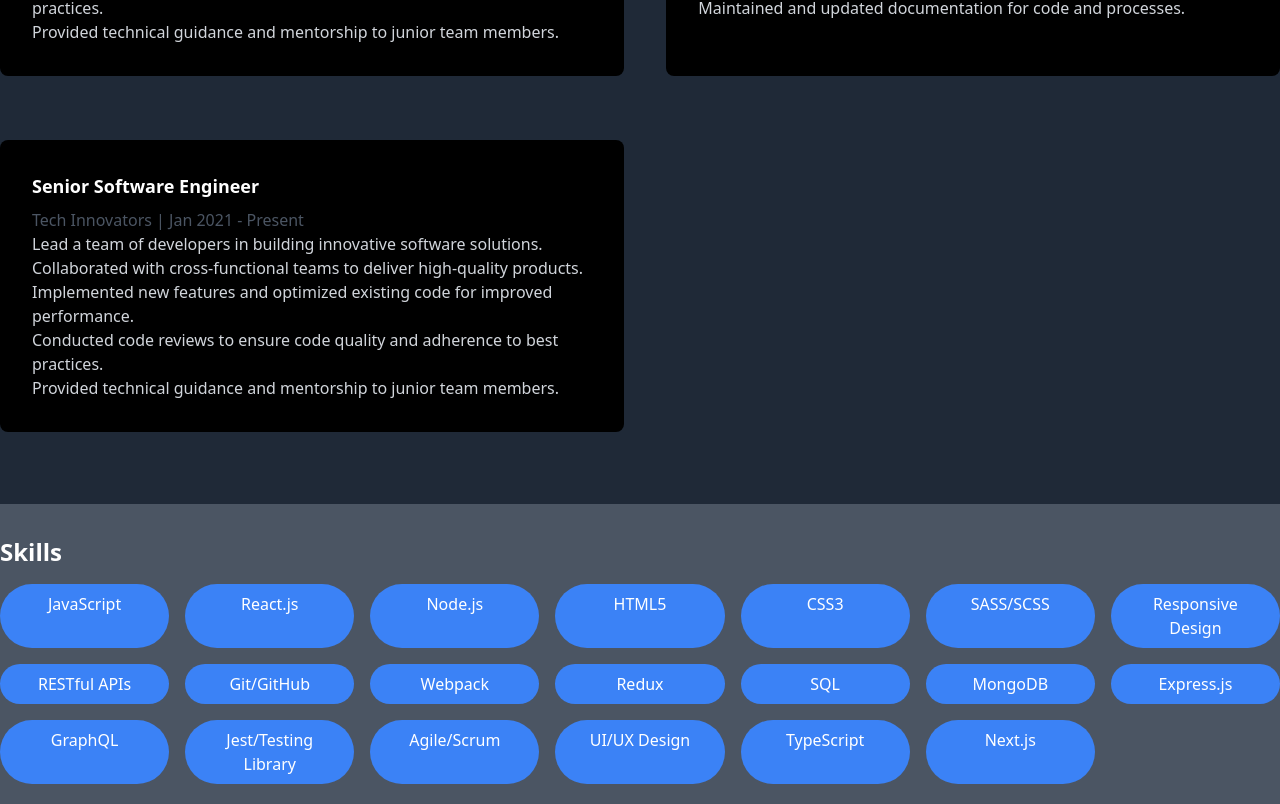
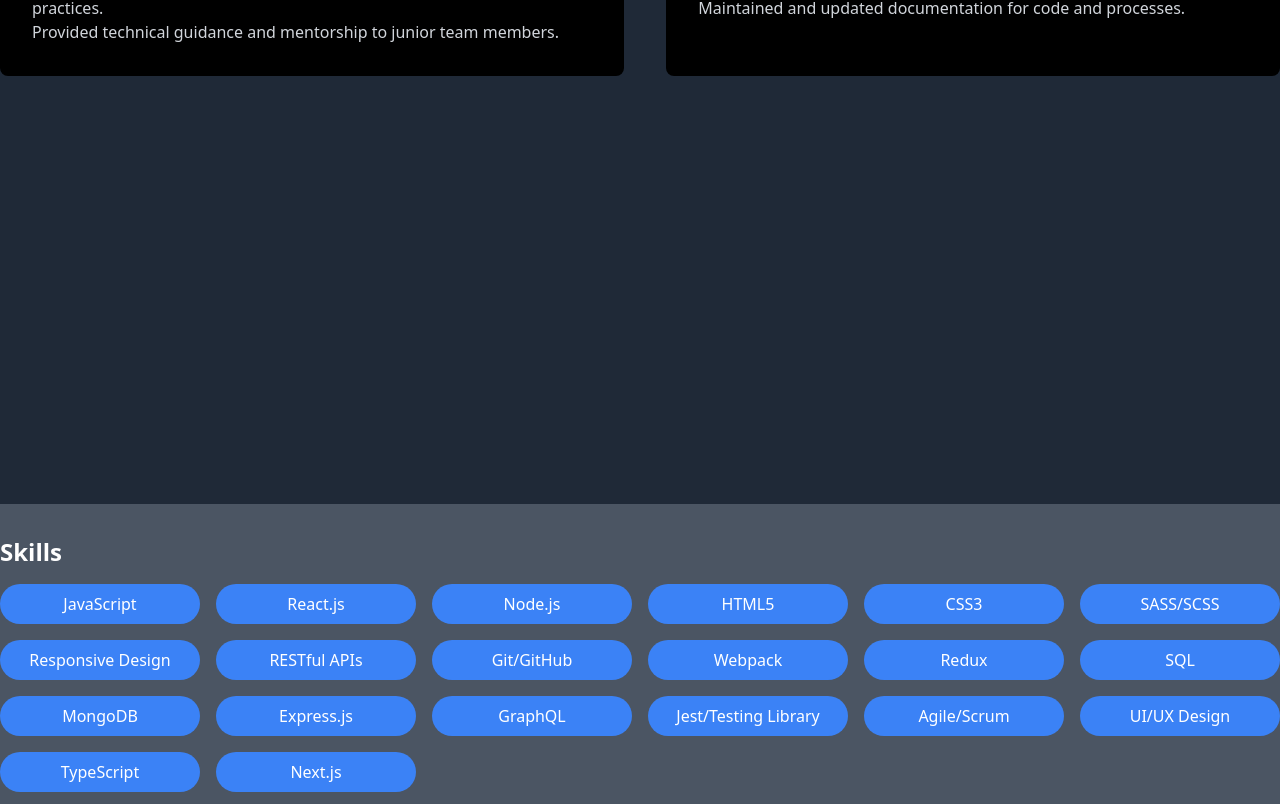
Before and after one commit to dpgaire/my-portfolio, a Next.js app: page / in a window 1280 px wide. Shown: the part 1096-1900 px from the top of the page. Built offline with nearby package versions, Linux system fonts and the light colour scheme.

Commit message:
footer-layout-update

```diff
--- a/components/Contact.jsx
+++ b/components/Contact.jsx
@@ -40,7 +40,7 @@ const Contact = () => {
 
         {/* Footer Section with Social Icons */}
         <div className="mt-8 text-center h-full">
-          <p className="text-gray-600">Connect with me on social media:</p>
+          <p className="text-gray-600">Connect with me on social media</p>
           <div className="flex justify-center mt-4">
             {/* LinkedIn Link */}
             <a href="https://www.linkedin.com/in/your-linkedin-profile" target="_blank" rel="noopener noreferrer" className="mx-4 text-gray-600 hover:text-blue-500 transition duration-300">
@@ -48,7 +48,7 @@ const Contact = () => {
             </a>
 
             {/* GitHub Link */}
-            <a href="https://github.com/your-github-username" target="_blank" rel="noopener noreferrer" className="mx-4 text-gray-600 hover:text-gray-800 transition duration-300">
+            <a href="https://github.com/your-github-username" target="_blank" rel="noopener noreferrer" className="mx-4 text-gray-600 hover:text-blue-400 transition duration-300">
               GitHub
             </a>
 
--- a/components/Experiences.jsx
+++ b/components/Experiences.jsx
@@ -28,18 +28,18 @@ const Experience = () => {
         'Maintained and updated documentation for code and processes.',
       ],
     },
-    {
-      company: 'Tech Innovators',
-      jobTitle: 'Senior Software Engineer',
-      duration: 'Jan 2021 - Present',
-      responsibilities: [
-        'Lead a team of developers in building innovative software solutions.',
-        'Collaborated with cross-functional teams to deliver high-quality products.',
-        'Implemented new features and optimized existing code for improved performance.',
-        'Conducted code reviews to ensure code quality and adherence to best practices.',
-        'Provided technical guidance and mentorship to junior team members.',
-      ],
-    },
+    // {
+    //   company: 'Tech Innovators',
+    //   jobTitle: 'Senior Software Engineer',
+    //   duration: 'Jan 2021 - Present',
+    //   responsibilities: [
+    //     'Lead a team of developers in building innovative software solutions.',
+    //     'Collaborated with cross-functional teams to deliver high-quality products.',
+    //     'Implemented new features and optimized existing code for improved performance.',
+    //     'Conducted code reviews to ensure code quality and adherence to best practices.',
+    //     'Provided technical guidance and mentorship to junior team members.',
+    //   ],
+    // },
   ];
 
   return (
--- a/components/Skills.jsx
+++ b/components/Skills.jsx
@@ -28,10 +28,10 @@ const Skills = () => {
 
 
   return (
-    <div className="bg-gray-600 pt-8 h-[300px]">
+    <div className="bg-gray-600 pt-8 pb-4">
     <section className="container mx-auto mt-8 ">
       <h2 className="text-2xl text-white font-bold mb-4">Skills</h2>
-      <div className="grid grid-cols-2 md:grid-cols-3 lg:grid-cols-7 gap-4">
+      <div className="grid grid-cols-2 md:grid-cols-3 lg:grid-cols-6 gap-4">
         {skills.map((skill, index) => (
           <div key={index} className="bg-blue-500 text-white px-4 py-2 rounded-full text-center cursor-pointer hover:bg-blue-700 transition duration-300">
             {skill}
```
